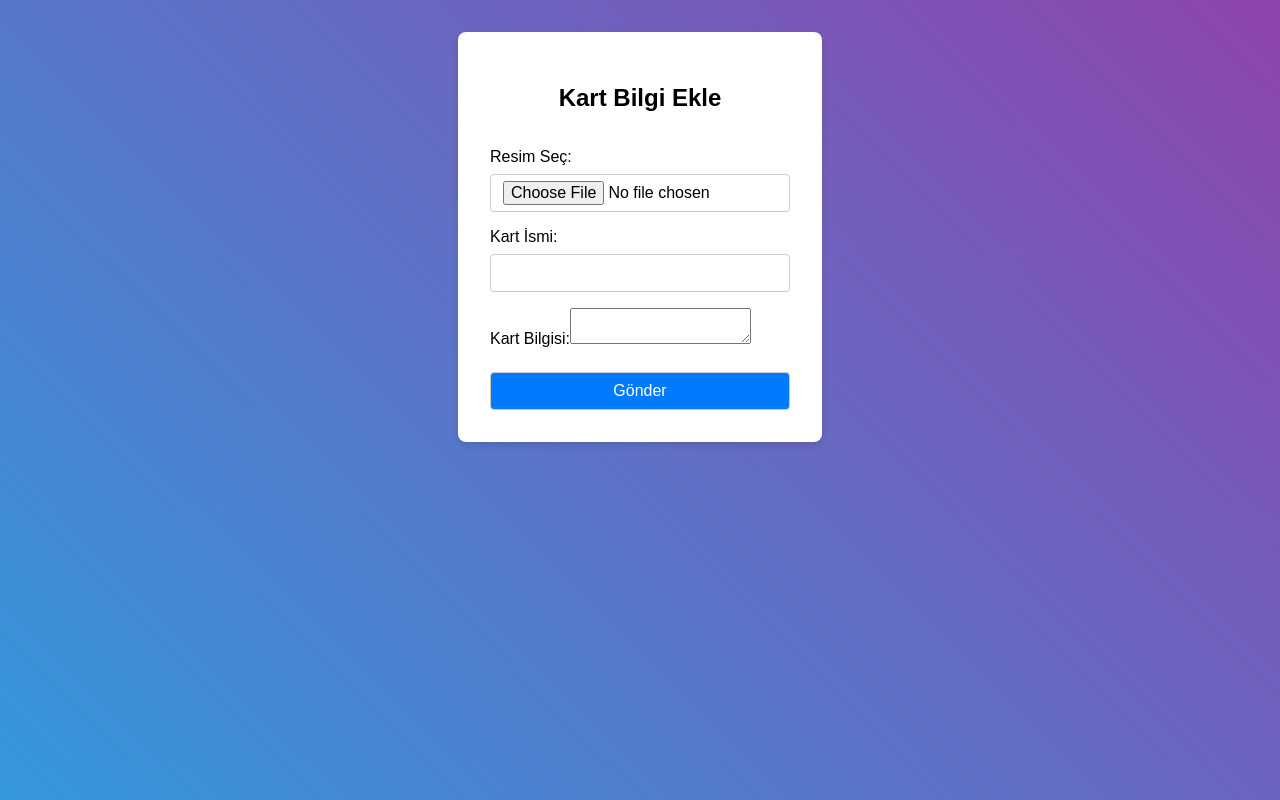
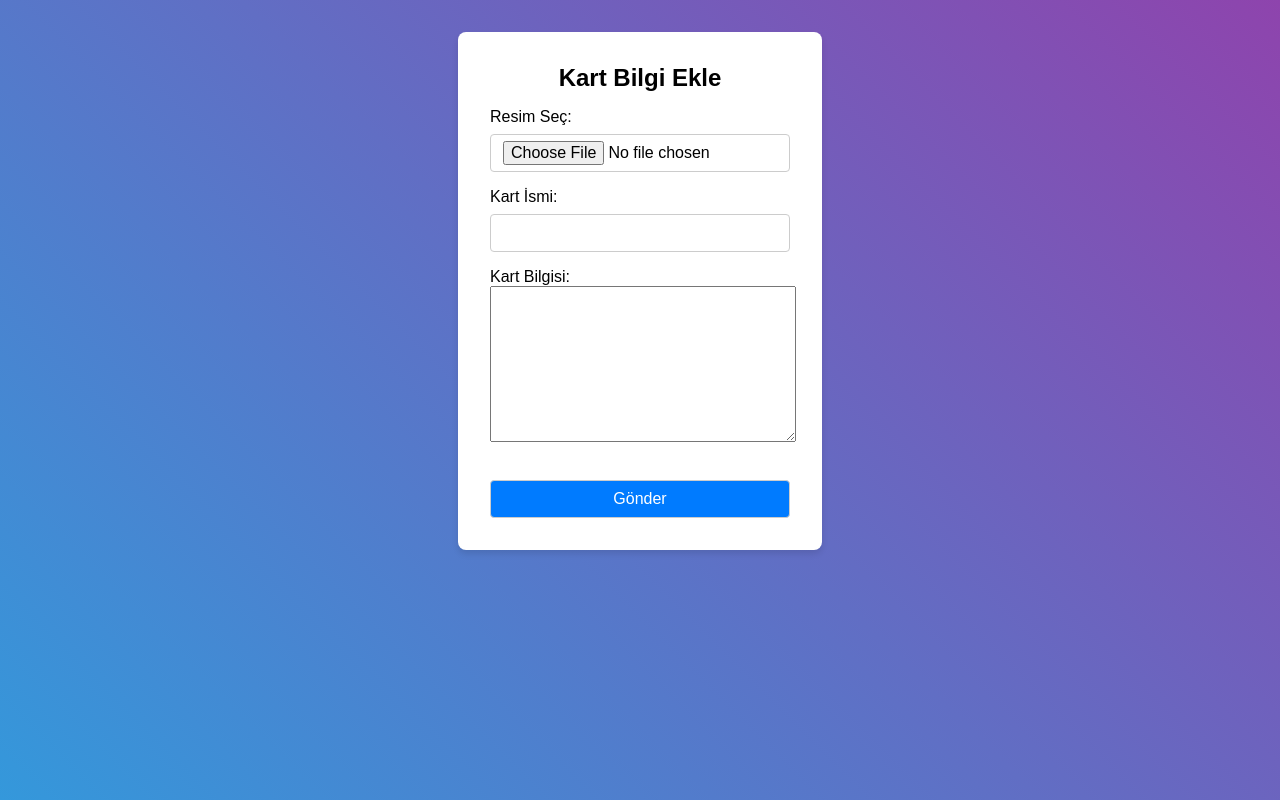
Before and after one commit to AyyildizRamazan1/Completion-Project1, a React (Create React App) app: page /kartbilgi in a window 1280 px wide. Built offline with nearby package versions, Linux system fonts and the light colour scheme.

Commit message:
Sending card information between pages

```diff
--- a/src/components/KartBilgi.jsx
+++ b/src/components/KartBilgi.jsx
@@ -1,13 +1,13 @@
 import React, { useState } from 'react';
-
+import { useNavigate } from 'react-router-dom';
 const KartBilgi = ({ onKartBilgiSubmit }) => {
   const [resim, setResim] = useState(null);
   const [kartIsmi, setKartIsmi] = useState('');
   const [kartBilgisi, setKartBilgisi] = useState('');
-
+  const navigate = useNavigate();
   const handleResimChange = (e) => {
     const file = e.target.files[0];
-    setResim(file);
+    setResim(file.name);
   };
 
   const handleKartIsmiChange = (e) => {
@@ -20,17 +20,14 @@ const KartBilgi = ({ onKartBilgiSubmit }) => {
 
   const handleSubmit = (e) => {
     e.preventDefault();
-    onKartBilgiSubmit({ resim, kartIsmi, kartBilgisi });
+    navigate('/satinal', { state: { src: `/images/${resim}`, alt: kartIsmi, info: kartBilgisi } });
   };
-  const hh2baslık={
-    textAlign:"center",
-  }
 
   return (
     <div>
 
       <form onSubmit={handleSubmit}>
-      <h2 style={hh2baslık}>Kart Bilgi Ekle</h2>
+      <h2 style={{ textAlign: 'center', margin: '0' }}>Kart Bilgi Ekle</h2>
         <label>
           Resim Seç:
           <input type="file" onChange={handleResimChange} accept="image/*" />
@@ -39,10 +36,16 @@ const KartBilgi = ({ onKartBilgiSubmit }) => {
           Kart İsmi:
           <input type="text" value={kartIsmi} onChange={handleKartIsmiChange} />
         </label>
-        <label>
+        <div style={{marginBottom:'10px'}}>
+        <label style={{display:'block'}}>
           Kart Bilgisi:
-          <textarea value={kartBilgisi} onChange={handleKartBilgisiChange} />
+          <textarea
+           value={kartBilgisi}
+            onChange={handleKartBilgisiChange}
+            style={{width:'100%', minHeight:'150px'}}
+            />
         </label>
+        </div>
         <button type="submit">Gönder</button>
       </form>
     </div>
--- a/src/components/SatınAl.jsx
+++ b/src/components/SatınAl.jsx
@@ -5,7 +5,8 @@ import { IoMdInformationCircleOutline } from "react-icons/io";
 import { redirect } from "react-router-dom";
 import Modal from "../modals/modals";
 import { BrowserRouter as Router } from 'react-router-dom';
-;
+import KartBilgi from "./KartBilgi";
+import { useLocation } from "react-router-dom";
 
 const SatınAl = () => {
   const [isModalOpen, setModalOpen ]= useState(false);
@@ -24,7 +25,7 @@ const SatınAl = () => {
     setModalOpen(true);
   };
 
-  const images = [
+const images = [
     {
         src: "/images/kart-resim.jpg",
         alt: "esp32 kartı",
@@ -48,9 +49,12 @@ const SatınAl = () => {
       alt: "esp32 kartı",
 
   },
+  ]
 
-  ];
+ const {state}=useLocation()
 
+images.push(state)
+ console.log(state);
   return (
     <div>
 
@@ -59,8 +63,7 @@ const SatınAl = () => {
       <Boxes images={images} openModal= { openModal}/>
       </div>
       <Modal isOpen={isModalOpen} onClose={closeModal}>
-        <h2>Modal İçeriği</h2>
-        <p>Bu bir modal penceresidir</p>
+        {state.info}
       </Modal>
 
     </div>
@@ -107,7 +110,7 @@ const Boxes = ({ images, openModal,isModalOpen,closeModal }) => {
          style={{ width: "100%", maxHeight: "100%", objectFit: "contain" }}
 
          />
-        <p>esp-32 kartı</p>
+        <p>{image.alt}</p>
         <div style={{ width:"100%", display:"flex"}}>
           <button style={buttonStyle}  >
            <span style={buttonTextContainer}>Satın Al</span>
--- a/src/modals/modals.jsx
+++ b/src/modals/modals.jsx
@@ -6,8 +6,8 @@ const Modal=({isOpen, onClose, children}) =>{
     return(
         <div className="modal-overlay">
             <div className="modal">
-                <button className="modal-close " onClick={onClose}>X</button>
                 {children}
+                <button className="modal-close" style={{position: 'absolute', width: '3rem', height: '3rem', right: '10px', top: '5px'}} onClick={onClose}>X</button>
             </div>
         </div>
     );
```
